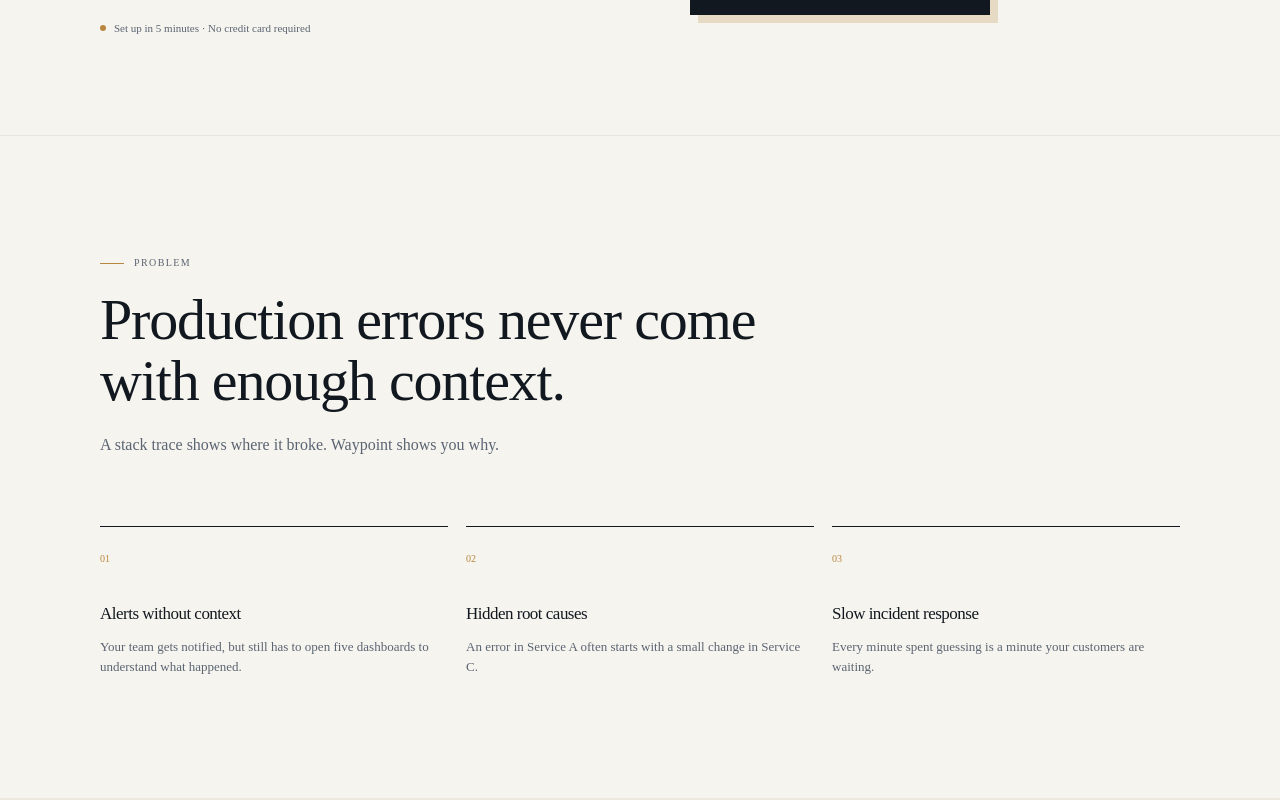
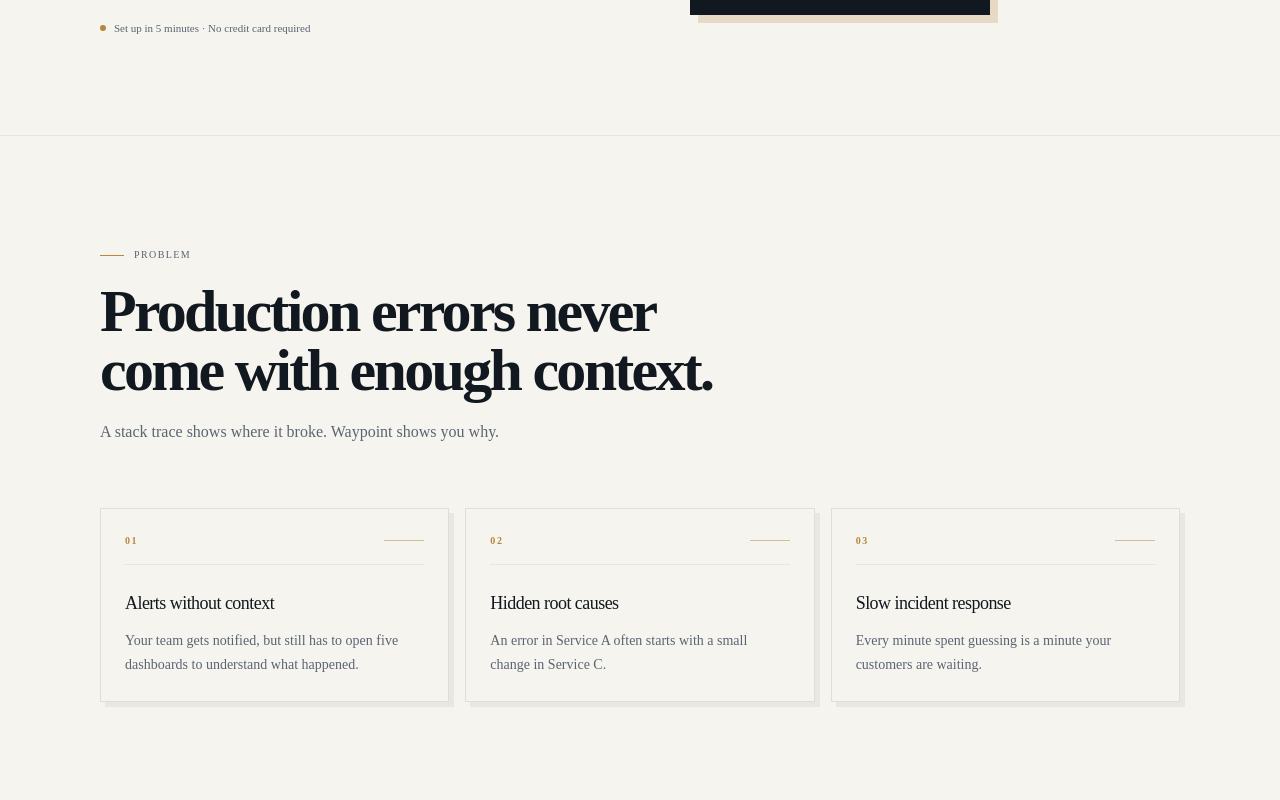
Before and after one commit to yafigian3-hue/waypoint-template, a React (Vite) app: page / in a window 1280 px wide. Shown: the part 520-1320 px from the top of the page. Built offline with nearby package versions, Linux system fonts and the light colour scheme.

Commit message:
style: refine problem layout and visual design

```diff
--- a/src/components/sections/Problem.tsx
+++ b/src/components/sections/Problem.tsx
@@ -3,27 +3,36 @@
 
 export default function Problem() {
   return (
-    <section className="py-20 md:py-[120px]" id="product">
+    <section
+      className="relative overflow-hidden border-b border-slate/10 py-16 sm:py-20 lg:py-28"
+      id="product"
+    >
       <div className="container">
-        <div className="max-w-2xl">
+        <div className="max-w-3xl">
           <SectionLabel>{content.problem.eyebrow}</SectionLabel>
-          <h2 className="my-5 font-display text-[clamp(34px,5vw,58px)] leading-[1.05] tracking-[-0.02em]">
+          <h2 className="my-5 max-w-2xl font-display text-[clamp(2.25rem,5vw,3.75rem)] font-semibold leading-[0.98] tracking-[-0.045em] text-ink">
             {content.problem.headline}
           </h2>
-          <p className="max-w-[500px] leading-[1.65] text-slate">
+          <p className="max-w-xl text-sm leading-7 text-slate sm:text-base">
             {content.problem.body}
           </p>
         </div>
-        <div className="mt-[68px] grid grid-cols-1 gap-[38px] md:grid-cols-3 md:gap-[18px]">
+        <div className="mt-12 grid grid-cols-1 gap-4 sm:mt-16 md:grid-cols-3">
           {content.problem.cards.map((card, i) => (
-            <article className="border-t border-ink pt-[18px]" key={card.title}>
-              <span className="font-mono text-[10px] text-brass">0{i + 1}</span>
-              <h3 className="mb-2.5 mt-8 text-[17px] tracking-[-0.03em]">
+            <article
+              className="group border border-slate/15 bg-paper p-5 shadow-[5px_5px_0_rgba(18,24,31,0.06)] transition-all duration-300 hover:-translate-y-1 hover:border-brass/60 hover:shadow-[7px_7px_0_rgba(184,134,63,0.22)] sm:p-6"
+              key={card.title}
+            >
+              <div className="flex items-center justify-between border-b border-slate/10 pb-4">
+                <span className="font-mono text-[10px] font-semibold tracking-[0.16em] text-brass">
+                  0{i + 1}
+                </span>
+                <span className="h-px w-10 bg-brass/50 transition-all duration-300 group-hover:w-16" />
+              </div>
+              <h3 className="mb-3 mt-6 text-lg font-medium tracking-[-0.03em] text-ink">
                 {card.title}
               </h3>
-              <p className="text-[13px] leading-[1.6] text-slate">
-                {card.text}
-              </p>
+              <p className="text-sm leading-6 text-slate">{card.text}</p>
             </article>
           ))}
         </div>
```
